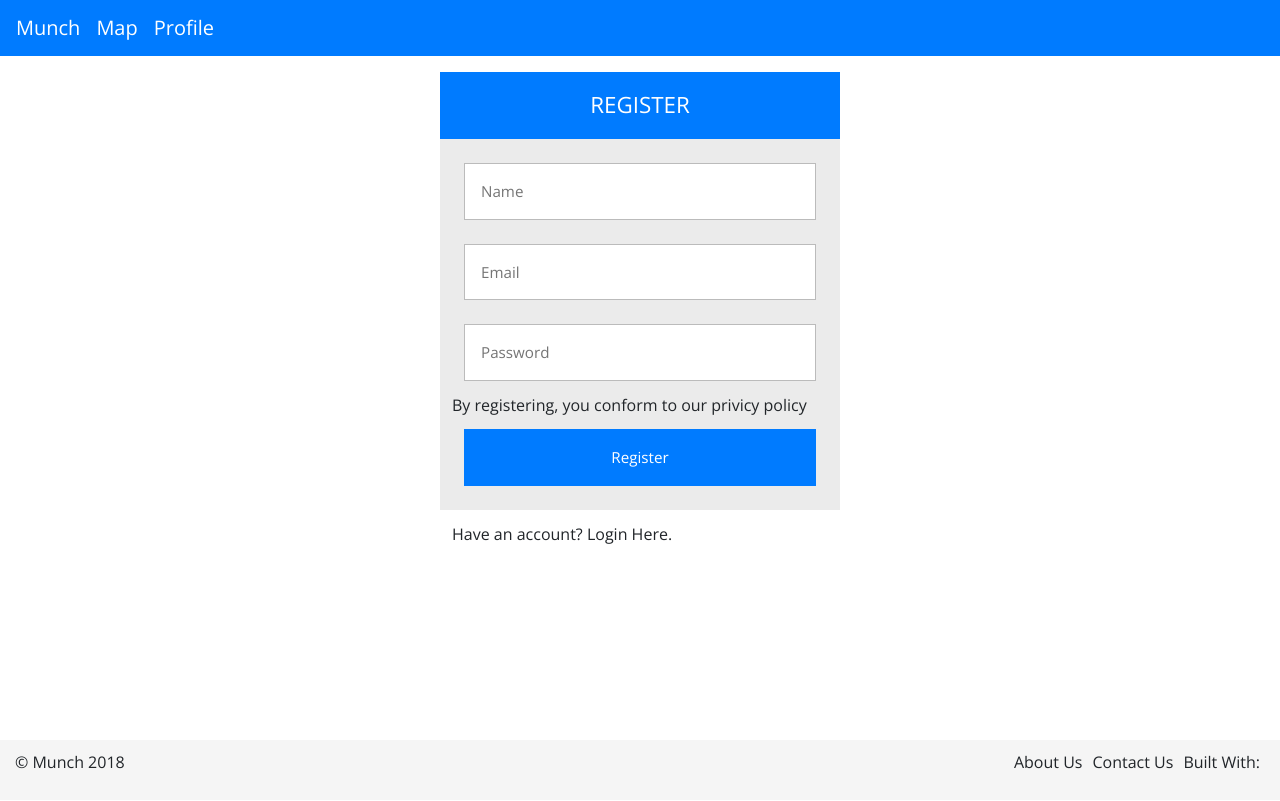
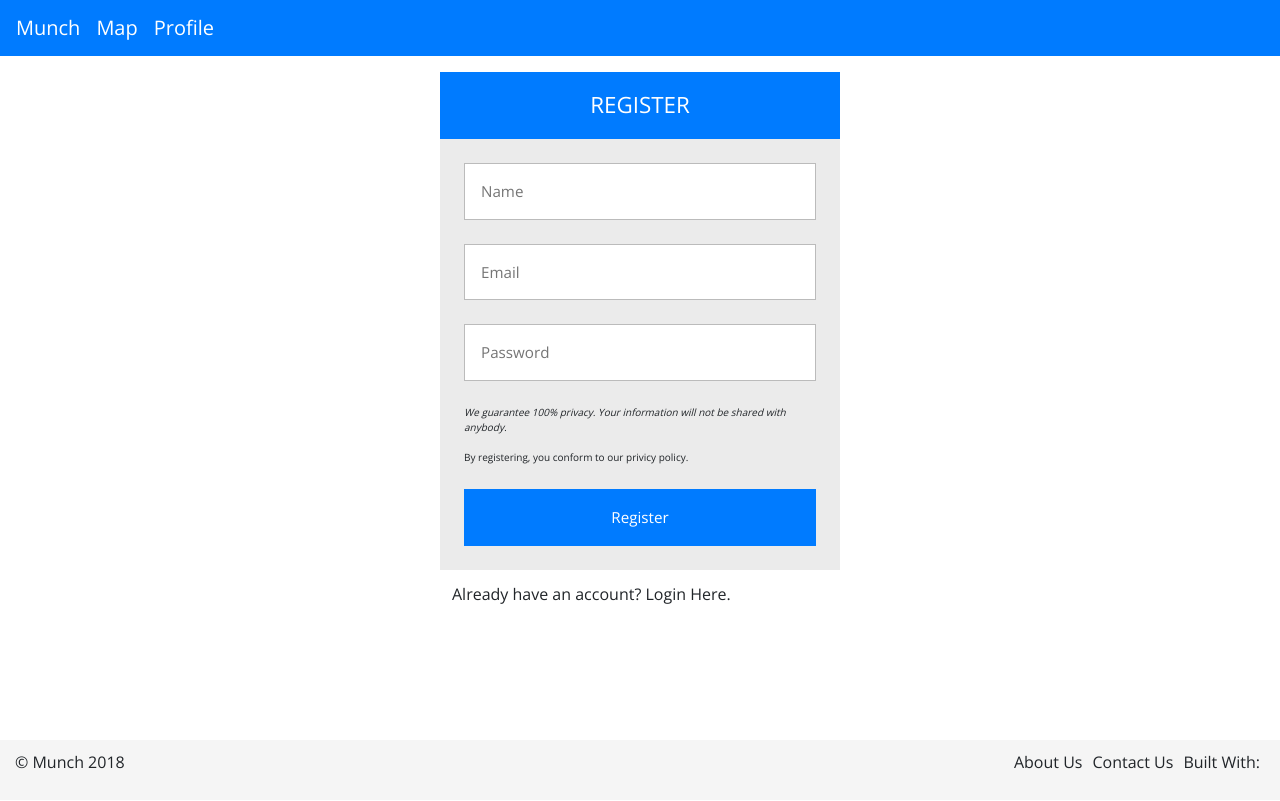
Before and after one commit to benAkehurst/food-search-v2, an Angular app in the folder food-search/: page /register in a window 1280 px wide. Built offline with nearby package versions, Linux system fonts and the light colour scheme.

Commit message:
adding link to privacy and disclaimer text

```diff
--- a/food-search/src/app/Components/RegisterComponent/register.component.css
+++ b/food-search/src/app/Components/RegisterComponent/register.component.css
@@ -87,3 +87,16 @@
 .login input[type="submit"]:focus {
   border-color: #05a;
 }
+
+.privacy-container {
+  padding: 12px;
+  font-size: 10px;
+}
+
+.privacy-link:hover {
+  cursor: pointer;
+}
+
+.privacy-text {
+  font-style: italic;
+}
--- a/food-search/src/app/Components/RegisterComponent/register.component.html
+++ b/food-search/src/app/Components/RegisterComponent/register.component.html
@@ -1,76 +1,3 @@
-<!-- <app-header></app-header>
-<div class="container">
-  <div class="row">
-    <div class="col-md-3"></div>
-    <div class="col-md-6">
-      <h2>Register New User</h2>
-      <hr>
-    </div>
-  </div>
-  <div class="row">
-    <div class="col-md-3 field-label-responsive">
-      <label>Name</label>
-    </div>
-    <div class="col-md-6">
-      <div class="form-group">
-        <div class="input-group mb-2 mr-sm-2 mb-sm-0">
-          <input type="text"
-                 placeholder="Name"
-                 required
-                 autofocus
-                 [(ngModel)]="dataService.User.name"
-                 [ngModelOptions]="{standalone: true}">
-        </div>
-      </div>
-    </div>
-  </div>
-  <div class="row">
-    <div class="col-md-3 field-label-responsive">
-      <label>E-Mail Address</label>
-    </div>
-    <div class="col-md-6">
-      <div class="form-group">
-        <div class="input-group mb-2 mr-sm-2 mb-sm-0">
-          <input type="text"
-                 placeholder="Email"
-                 required
-                 autofocus
-                 [(ngModel)]="dataService.User.email"
-                 [ngModelOptions]="{standalone: true}">
-        </div>
-      </div>
-    </div>
-  </div>
-  <div class="row">
-    <div class="col-md-3 field-label-responsive">
-      <label>Password</label>
-    </div>
-    <div class="col-md-6">
-      <div class="form-group has-danger">
-        <div class="input-group mb-2 mr-sm-2 mb-sm-0">
-          <input type="password"
-                 minlength="6"
-                 placeholder="Password"
-                 required
-                 [(ngModel)]="dataService.User.password"
-                 [ngModelOptions]="{standalone: true}">
-        </div>
-      </div>
-    </div>
-  </div>
-  <div class="row">
-    <div class="col-md-3"></div>
-    <div class="col-md-6">
-      <button type="submit" class="btn btn-success" (click)="registerUser()">
-        <i class="fa fa-user-plus"></i> Register
-      </button>
-      <button class="btn btn-danger" (click)="goToLogin()">Go to Login</button>
-    </div>
-  </div>
-
-</div>
-<app-footer></app-footer> -->
-
 <app-header></app-header>
 <div class="login">
   <h2 class="login-header">Register</h2>
@@ -84,12 +11,17 @@
     <p>
       <input type="password" placeholder="Password" required [(ngModel)]="dataService.User.password" [ngModelOptions]="{standalone: true}">
     </p>
-    <span>By registering, you conform to our privicy policy</span>
+    <div class="privacy-container">
+      <span class="privacy-text">We guarantee 100% privacy. Your information will not be shared with anybody.</span>
+      <br>
+      <br>
+      <span class="privacy-link" (click)="goToPrivacyLink()">By registering, you conform to our privicy policy.</span>
+    </div>
     <p>
       <input type="submit" value="Register" (click)="registerUser()">
     </p>
   </form>
-  <p class="link-to-register">Have an account?
+  <p class="link-to-register">Already have an account?
     <span (click)="goToLogin()"> Login Here.</span>
   </p>
 </div>
--- a/food-search/src/app/Components/RegisterComponent/register.component.ts
+++ b/food-search/src/app/Components/RegisterComponent/register.component.ts
@@ -35,6 +35,10 @@ export class RegisterComponent implements OnInit {
         this.router.navigate(['/login']);
     }
 
+    public goToPrivacyLink() {
+        this.router.navigate(['/privacy']);
+    }
+
     public remeberUser() {
         localStorage.setItem('token', this.jwt);
         localStorage.setItem('id', this.id);
```
